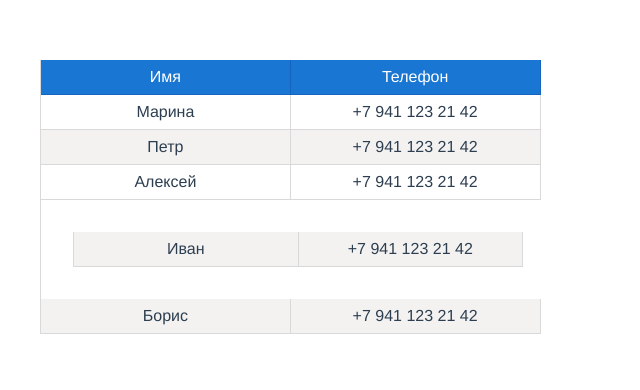
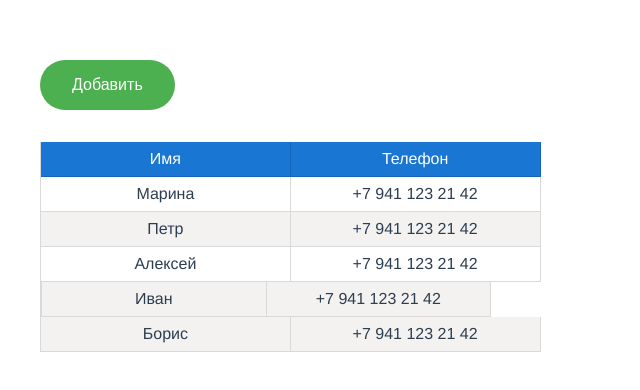
Before and after one commit to michaellux/vue-test, a Vue app: page / in a window 1280 px wide. Shown: the top 390 px of the page, without its empty margins (0-640 px from the left). Built offline with nearby package versions, Linux system fonts and the light colour scheme.

Commit message:
add container and button for user list component

```diff
--- a/src/App.vue
+++ b/src/App.vue
@@ -1,23 +1,16 @@
 <template>
   <div id="app">
-    <UserList :isRoot="isRoot" :users="users"/>
+    <UserListContainer />
   </div>
 </template>
 
 <script>
-import UserList from './components/UserList';
-import userList from './data/user.list.json';
+import UserListContainer from './components/UserListContainer';
 
 export default {
   name: 'App',
   components: {
-    UserList,
-  },
-  data() {
-    return {
-      isRoot: true,
-      users: userList,
-    };
+    UserListContainer,
   },
 };
 </script>
@@ -27,7 +20,6 @@ export default {
   font-family: 'Avenir', Helvetica, Arial, sans-serif;
   -webkit-font-smoothing: antialiased;
   -moz-osx-font-smoothing: grayscale;
-  text-align: center;
   color: #2c3e50;
   margin-top: 60px;
 }
--- a/src/components/UserList.vue
+++ b/src/components/UserList.vue
@@ -1,5 +1,5 @@
 <template>
-    <div class="container" role="table" aria-label="Users">
+    <div class="table-container" role="table" aria-label="Users">
       <Header v-if="isRoot" :names="names" />
       <UserItem v-for="user in filteredUsers" :user="user" :key="user.id" />
     </div>
@@ -50,9 +50,8 @@ div {
   box-sizing: border-box;
 }
 
-.container {
+.table-container {
   display: block;
-  margin: 2em;
   width: 90%;
   max-width: 1000px;
 }
@@ -64,7 +63,7 @@ div {
   transition: 0.5s;
 }
 
-.container .header .flex-row {
+.table-container .header .flex-row {
   background: #1976D2;
   color: white;
   border-color: #1565C0;
--- /dev/null
+++ b/src/components/UserListContainer.vue
@@ -0,0 +1,40 @@
+<template>
+  <div class="container">
+    <button class="button">Добавить</button>
+    <UserList :isRoot="isRoot" :users="users"/>
+  </div>
+</template>
+
+<script>
+import UserList from './UserList';
+import userList from '../data/user.list.json';
+
+export default {
+  components: {
+    UserList,
+  },
+  data() {
+    return {
+      isRoot: true,
+      users: userList,
+    };
+  },
+};
+</script>
+
+<style>
+.container {
+  margin: 2em;
+}
+.button {
+    background-color: #4CAF50;
+    border: none;
+    color: white;
+    padding: 1rem 2rem;
+    border-radius: 2rem;
+    text-decoration: none;
+    display: inline-block;
+    font-size: 16px;
+    margin-bottom: 2rem;
+}
+</style>
```
